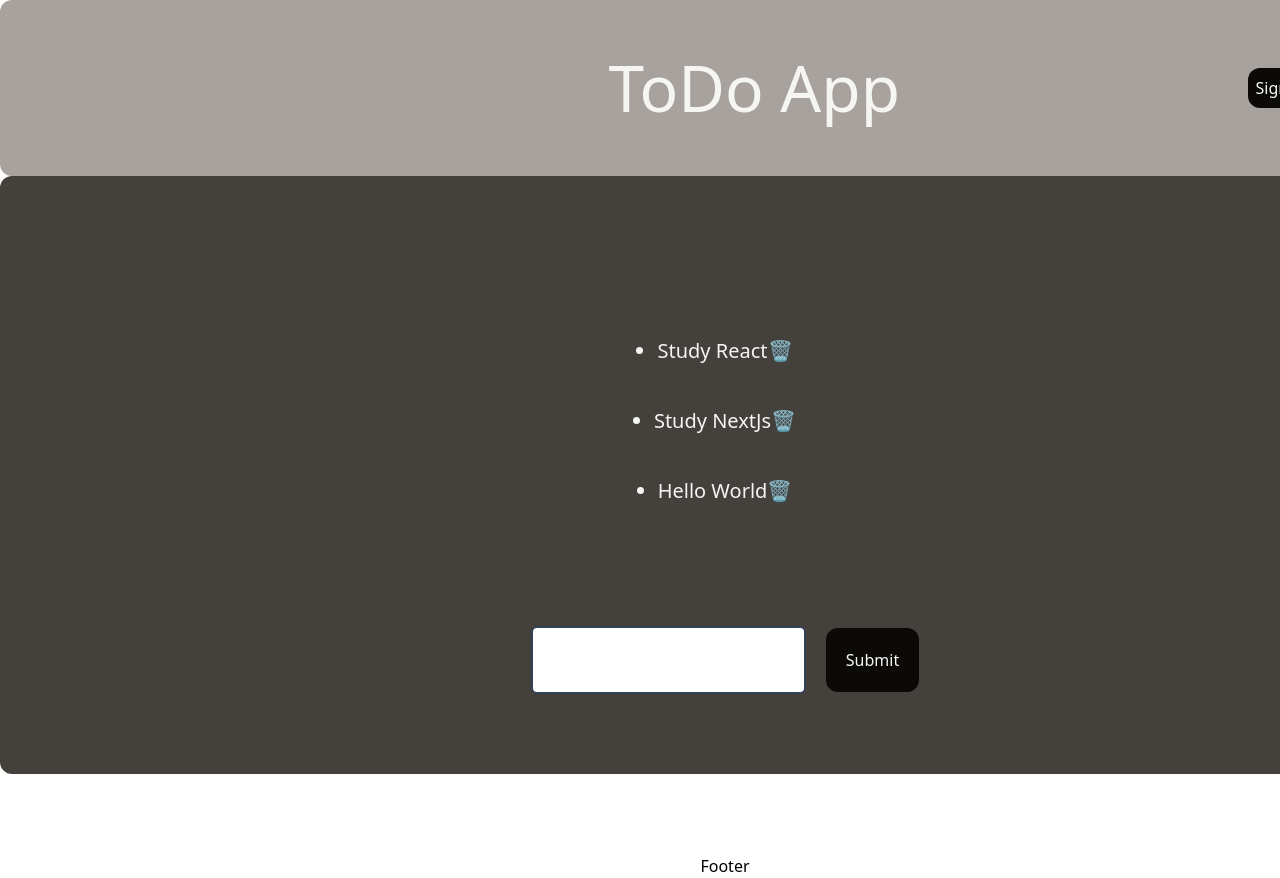
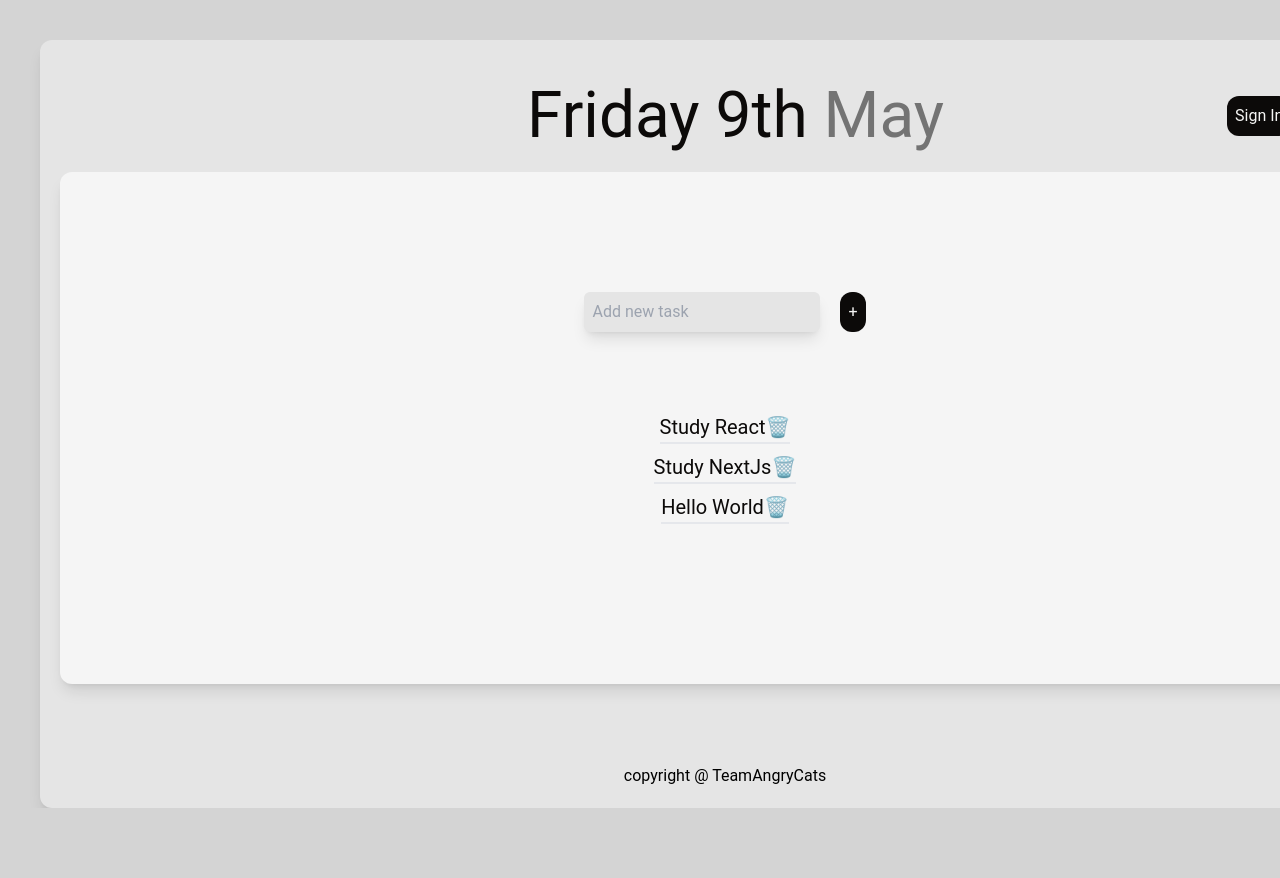
Before and after one commit to kimchieater/to_do_app_next-js_team_project, a Next.js app in the folder to-do-app/: page / in a window 1280 px wide. Shown: the top 878 px of the page. After the commit the page ends 808 px from the top, so only its background shows below. Built offline with nearby package versions, Linux system fonts and the light colour scheme.

Commit message:
fixed ui design

```diff
--- a/to-do-app/src/app/components/footer/page.tsx
+++ b/to-do-app/src/app/components/footer/page.tsx
@@ -3,7 +3,7 @@
 const Footer = ()=>{
   return(
     <div className="justify-center flex mt-20">
-      Footer
+      copyright @ TeamAngryCats
     </div>
   )
 }
--- a/to-do-app/src/app/components/page.tsx
+++ b/to-do-app/src/app/components/nav/page.tsx
@@ -6,9 +6,9 @@ import Link from "next/link"
 
 const Nav = ()=>{
   return(
-    <div className="Nav flex justify-between bg-stone-400 p-10 items-center rounded-xl">
-      <div className="flex-[2] justify-end flex text-stone-100 text-[4rem] mr-20">
-      <Link href="/">ToDo App</Link>
+    <div className="Nav flex justify-betweenp-10 items-center rounded-xl p-2">
+      <div className="flex-[2] justify-end flex text-stone-950 text-[4rem]">
+      <Link href="/">Friday 9th <span className="text-neutral-500">May</span></Link>
       </div>
       <div className="flex-[1] flex justify-end gap-5">
       <Link className=" bg-stone-950 text-stone-100 p-2 rounded-xl hover:bg-stone-700" href="/sign-in" >Sign In</Link>
--- a/to-do-app/src/app/globals.css
+++ b/to-do-app/src/app/globals.css
@@ -1,10 +1,12 @@
 @tailwind base;
 @tailwind components;
 @tailwind utilities;
+@import url('https://fonts.googleapis.com/css2?family=Roboto:ital,wght@0,100;0,300;0,400;0,500;0,700;0,900;1,100;1,300;1,400;1,500;1,700;1,900&display=swap');
 
 *{
   box-sizing: border-box;
   line-height: 1.5;
   margin:0;
   padding:0;
+  font-family:"Roboto", sans-serif;
 }
--- a/to-do-app/src/app/layout.tsx
+++ b/to-do-app/src/app/layout.tsx
@@ -1,7 +1,7 @@
 import type { Metadata } from "next";
 import { Inter } from "next/font/google";
 import "./globals.css";
-import Nav from "./components/page";
+import Nav from "./components/nav/page";
 import Footer from "./components/footer/page";
 import { ClerkProvider } from "@clerk/nextjs";
 
@@ -19,11 +19,14 @@ export default function RootLayout({
   return (
     <ClerkProvider>
       <html lang="en" >
-        <body className="h-screen overflow-y-hidden mx-auto w-[1450px]">
+        <body className="h-screen overflow-y-hidden mx-auto w-[1450px] bg-neutral-300 p-10 ">
+        <div className="p-5 bg-neutral-200 rounded-xl shadow-lg shadow-neutral-700/3 max-h-[800px]">
           <Nav></Nav>
           {children}
           <Footer></Footer>
+          </div>
           </body>
+
       </html>
     </ClerkProvider>
   );
--- a/to-do-app/src/app/page.tsx
+++ b/to-do-app/src/app/page.tsx
@@ -11,25 +11,26 @@ export default function Home() {
 
 
   return (
-    <div className="bg-stone-700 p-20 rounded-xl">
+    <div className="bg-neutral-100 p-20 rounded-xl shadow-lg shadow-neutral-600/2">
+      <div className="flex justify-center mt-10 gap-5 items-center">
+        <input type="text" name="to-do" placeholder="Add new task" className="p-2  bg-neutral-200 shadow-lg shadow-neutral-950/3 rounded-md"></input>
+        <button type="submit" onSubmit={()=>{
+          console.log("hELLO");
+        }}className="bg-stone-950 p-2 rounded-xl text-stone-100">+</button>
+
+      </div>
       <section className="">
-        <ul className="flex flex-col items-center p-20 gap-10 text-xl list-disc text-stone-100">
+        <ul className="flex flex-col items-center p-20 gap-2 text-xl text-stone-950">
           {
             lists.map((a, i)=>{
               return(
-                <li>{a}<span className="">🗑️</span></li>
+                <li className="border-b-2">{a}<span className="">🗑️</span></li>
               )
             })
           }
         </ul>
       </section>
-      <div className="flex justify-center mt-10 gap-5 items-center">
-        <input type="text" name="to-do" className="p-5 border-solid border-2 border-slate-700 rounded-md"></input>
-        <button type="submit" onSubmit={()=>{
-          console.log("hELLO");
-        }}className="bg-stone-950 p-5 rounded-xl text-stone-100">Submit</button>
 
-      </div>
     </div>
   );
 }
```
